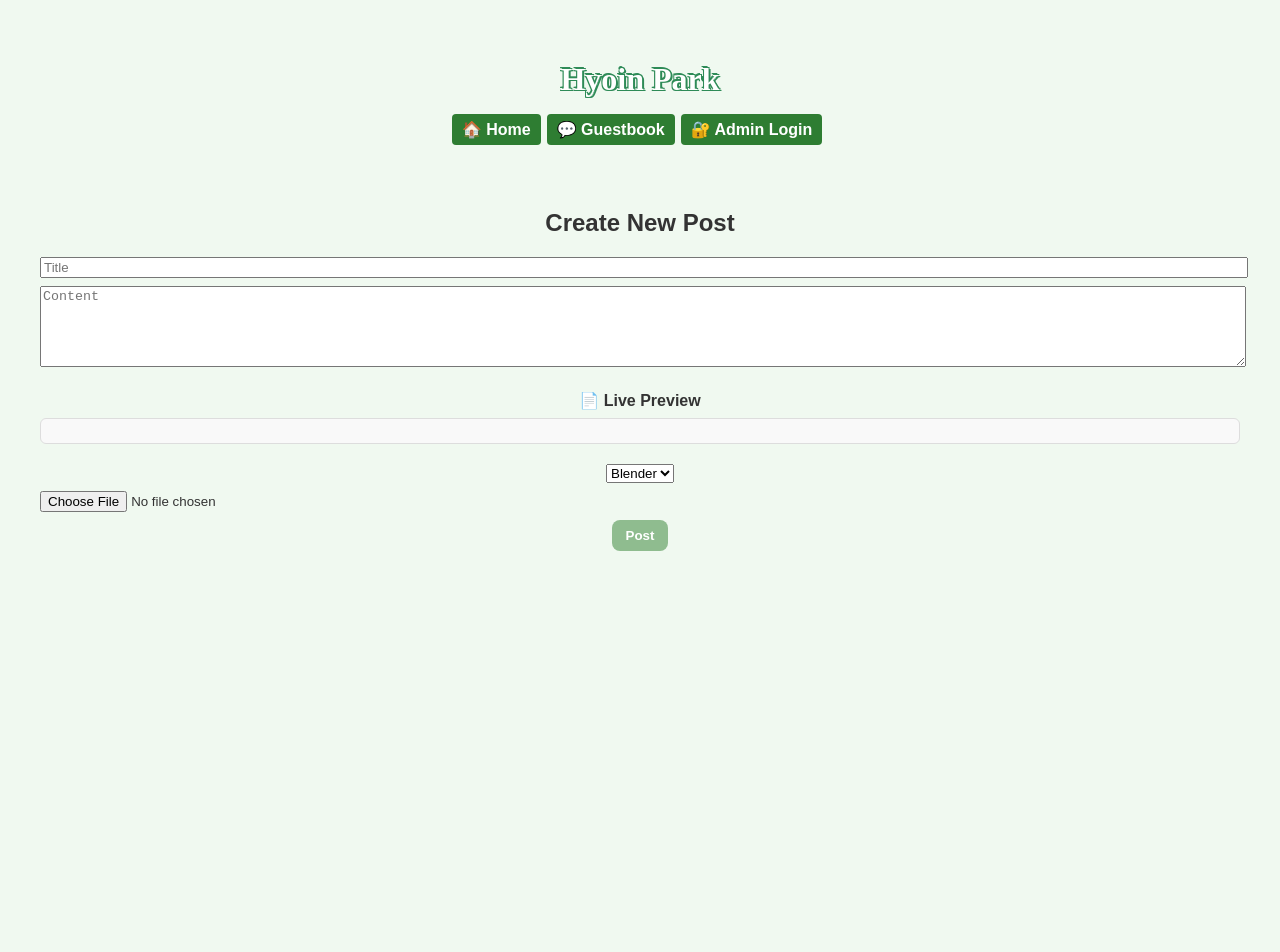
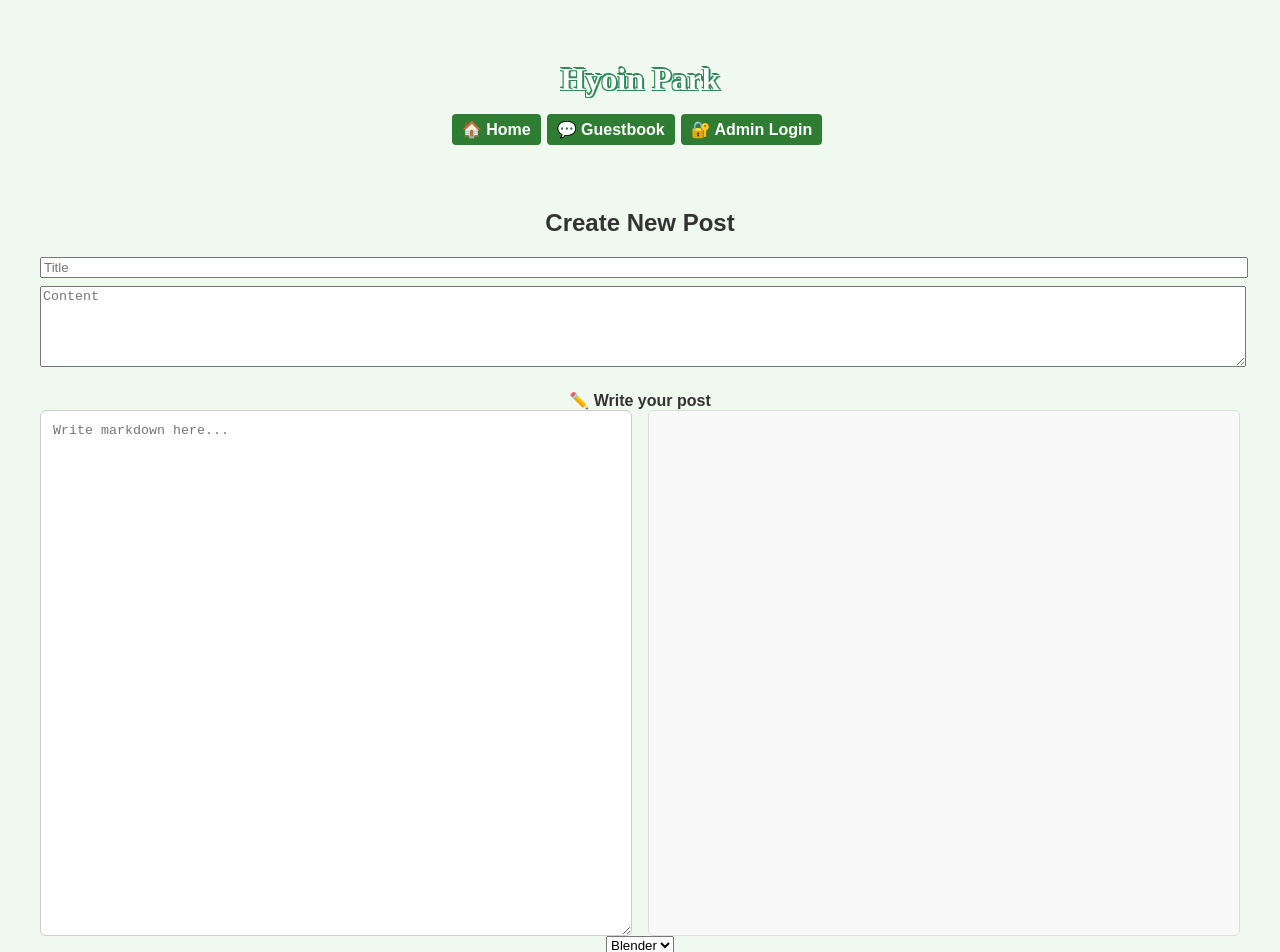
Before and after one commit to dpcivl/my-blog-project, a React (Vite) app in the folder client/: page /new in a window 1280 px wide. Shown: the top 952 px of the page. Before the commit the page ends 880 px from the top, so only its background shows below. Built offline with nearby package versions, Linux system fonts and the light colour scheme; no server answers.

Commit message:
:sparkles: preview function updated

```diff
--- a/client/src/components/PostForm.jsx
+++ b/client/src/components/PostForm.jsx
@@ -127,20 +127,50 @@ function PostForm({ onPostCreated, mode = 'create' }) {
         style={{ width: '100%', marginBottom: '8px' }}
       />
 
-      {/* ✅ Live Preview comes after the textarea */}
         <label style={{ fontWeight: 'bold', marginTop: '12px', display: 'block' }}>
-        📄 Live Preview
+        ✏️ Write your post
         </label>
+
+        <div style={{
+        display: 'flex',
+        gap: '16px',
+        alignItems: 'start',
+        flexWrap: 'wrap',
+        }}>
+
+        {/* Left: Editor */}
+        <textarea
+            ref={contentRef}
+            value={content}
+            onChange={e => setContent(e.target.value)}
+            placeholder="Write markdown here..."
+            required
+            rows={20}
+            style={{
+            flex: 1,
+            minWidth: '300px',
+            height: '500px',
+            padding: '12px',
+            border: '1px solid #ccc',
+            borderRadius: '6px',
+            fontFamily: 'monospace',
+            whiteSpace: 'pre-wrap',
+            overflow: 'auto',
+            }}
+        />
+
+        {/* Right: Preview */}
         <div
             style={{
+            flex: 1,
+            minWidth: '300px',
+            height: '500px',
+            overflowY: 'auto',
+            padding: '12px',
             border: '1px solid #ddd',
             borderRadius: '6px',
-            padding: '12px',
             background: '#f9f9f9',
-            marginTop: '8px',
-            marginBottom: '20px',
             whiteSpace: 'pre-wrap',
-            textAlign: 'left'
             }}
         >
             <ReactMarkdown
@@ -174,6 +204,8 @@ function PostForm({ onPostCreated, mode = 'create' }) {
             }}
             />
         </div>
+        </div>
+
 
 
       <select
```
Lines whose indentation alone changed are shown as unchanged.
